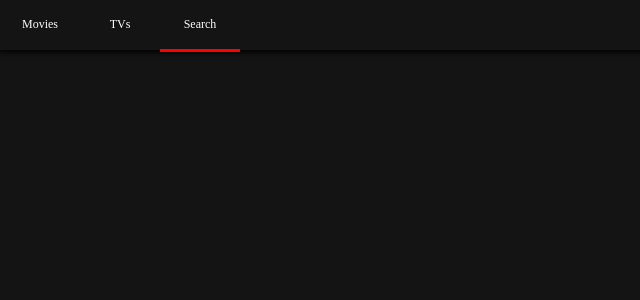
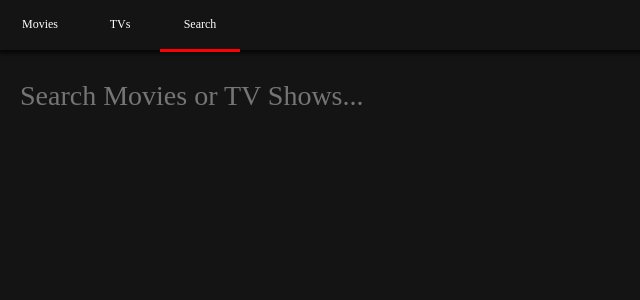
Before and after one commit to clemado1/clemflix, a React (Create React App) app: page /search in a window 1280 px wide. Shown: the top 300 px of the page, without its empty margins (0-640 px from the left). Built offline with nearby package versions, Linux system fonts and the light colour scheme.

Commit message:
update presenter-2

```diff
--- /dev/null
+++ b/src/Components/Message.js
@@ -0,0 +1,27 @@
+import React from "react";
+import PropTypes from "prop-types";
+import styled from "styled-components";
+
+const Container = styled.div`
+    width: 100vw;
+    display: flex;
+    justify-content: center;
+`;
+
+const Text = styled.span`
+    color: ${props=> props.color}
+    font-weight: 600;
+`;
+
+const Message = ({ text, color }) => (
+  <Container>
+    <Text>{text}</Text>
+  </Container>
+);
+
+Message.prototype = {
+  text: PropTypes.string.isRequired,
+  color: PropTypes.string.isRequired
+};
+
+export default Message;
--- a/src/Components/Section.js
+++ b/src/Components/Section.js
@@ -16,6 +16,9 @@
 
 const Grid = styled.div`
     margin-top: 25px;
+    display: grid;
+    grid-template-columns: repeat(auto-fill, 125px);
+    grid-gap: 25px;
 `;
 
 const Section = ({ title, children }) => (
--- a/src/Routes/Home/HomePresenter.js
+++ b/src/Routes/Home/HomePresenter.js
@@ -1,36 +1,44 @@
-import React from 'react';
-import PropTypes from 'prop-types';
-import styled from 'styled-components';
-import Section from "Components/Section"
-import Loader from '../../Components/Loader';
+import React from "react";
+import PropTypes from "prop-types";
+import styled from "styled-components";
+import Section from "Components/Section";
+import Loader from "../../Components/Loader";
+import Message from "../../Components/Message";
 
 const Container = styled.div`
-    padding: 0px 10px;
+  padding: 0px 20px;
 `;
 
 const HomePresenter = ({ nowPlaying, upcoming, popular, loading, error }) =>
-  loading ? ( <Loader /> ): (
+  loading ? (
+    <Loader />
+  ) : (
     <Container>
       {upcoming && upcoming.length > 0 && (
-        <Section title="Upcoming">{upcoming.map(movie => movie.title)}</Section>
+        <Section title="Upcoming">
+          {upcoming.map(movie => <span key={movie.id}>{movie.title}</span>)}
+        </Section>
       )}
       {nowPlaying && nowPlaying.length > 0 && (
         <Section title="Now Playing">
-          {nowPlaying.map(movie => movie.title)}
+          {nowPlaying.map(movie => <span key={movie.id}>{movie.title}</span>)}
         </Section>
       )}
       {popular && popular.length > 0 && (
-        <Section title="Popular">{popular.map(movie => movie.title)}</Section>
+        <Section title="Popular">
+          {popular.map(movie => <span key={movie.id}>{movie.title}</span>)}
+        </Section>
       )}
+      {error && <Message text={error} color="#e74c3c" />}
     </Container>
   );
 
 HomePresenter.propTypes = {
-    nowPlaying: PropTypes.array,
-    upcoming: PropTypes.array,
-    popular: PropTypes.array,
-    loading: PropTypes.bool.isRequired,
-    error: PropTypes.string
+  nowPlaying: PropTypes.array,
+  upcoming: PropTypes.array,
+  popular: PropTypes.array,
+  loading: PropTypes.bool.isRequired,
+  error: PropTypes.string
 };
 
 export default HomePresenter;
--- a/src/Routes/Search/SearchContainer.js
+++ b/src/Routes/Search/SearchContainer.js
@@ -12,12 +12,20 @@
     };
 
 
-    handleSubmit = () => {
+    handleSubmit = (event) => {
+        event.preventDefault();
         const { searchTerm } = this.state;
         if(searchTerm !== ""){
             this.searchByTerm();
         }
-    }
+    };
+
+    updateTerm = (event) => {
+        const { target: {value} } = event;
+        this.setState({
+            searchTerm: value
+        });
+    };
 
     searchByTerm = async() => {
         const { searchTerm } = this.state;
@@ -60,6 +68,7 @@
         loading={loading}
         error={error}
         handleSubmit={this.handleSubmit}
+        updateTerm={this.updateTerm}
         />;
     }
 };
--- a/src/Routes/Search/SearchPresenter.js
+++ b/src/Routes/Search/SearchPresenter.js
@@ -1,10 +1,71 @@
 import React from 'react';
 import PropTypes from 'prop-types';
 import styled from 'styled-components';
+import Loader from '../../Components/Loader';
+import Section from '../../Components/Section';
+import Message from '../../Components/Message';
+
+const Container = styled.div`
+  padding: 0px 20px;
+`;
+
+const Form = styled.form`
+  margin-bottom: 50px;
+  width: 100%;s
+`;
+
+const Input = styled.input`
+  all: unset;
+  font-size: 28px;
+  width: 100%;
+`;
 
 const SearchPresenter = ({
-    movieResults, tvResults, searchTerm, loading, error, handleSubmit
-}) => null;
+  movieResults,
+  tvResults,
+  searchTerm,
+  loading,
+  error,
+  handleSubmit,
+  updateTerm
+}) => (
+  <Container>
+    <Form onSubmit={handleSubmit}>
+      <Input
+        placeholder="Search Movies or TV Shows..."
+        value={searchTerm}
+        onChange={updateTerm}
+      />
+    </Form>
+    {loading ? (
+      <Loader />
+    ) : (
+      <>
+        {movieResults && movieResults.length > 0 && (
+          <Section title="Movie Result">
+            {movieResults.map(movie => (
+              <span key={movie.id}>{movie.title}</span>
+            ))}
+          </Section>
+        )}
+        {tvResults && tvResults.length > 0 && (
+          <Section title="Show Result">
+            {tvResults.map(show => (
+              <span key={show.id}>{show.name}</span>
+            ))}
+          </Section>
+        )}
+        {error && <Message text={error} color="#e74c3c" />}
+        {tvResults &&
+          movieResults &&
+          movieResults.length === 0 &&
+          tvResults.length === 0 && (
+            <Message text="Nothing Found" color="#95a5a6" />
+          )}
+      </>
+    )}
+  </Container>
+);
 
 SearchPresenter.propTypes = {
     movieResults: PropTypes.array,
@@ -12,7 +73,8 @@
     error: PropTypes.string,
     searchTerm: PropTypes.string,
     loading: PropTypes.bool.isRequired,
-    handleSubmit: PropTypes.func.isRequired
+    handleSubmit: PropTypes.func.isRequired,
+    updateTerm: PropTypes.func.isRequired
 
 };
 
--- a/src/Routes/TV/TVPresenter.js
+++ b/src/Routes/TV/TVPresenter.js
@@ -3,9 +3,10 @@
 import styled from 'styled-components';
 import Section from "Components/Section";
 import Loader from '../../Components/Loader';
+import Message from '../../Components/Message';
 
 const Container = styled.div`
-    padding: 0px 10px;
+    padding: 0px 20px;
 `;
 
 const TVPresenter = ({ topRated, popular, airingToday, loading, error }) =>
@@ -13,19 +14,20 @@
     <Container>
       {topRated && topRated.length > 0 && (
         <Section title="Top Rated Shows">
-          {topRated.map(show => show.name)}{" "}
+          {topRated.map(show => <span id={show.id}>{show.name}</span>)}{" "}
         </Section>
       )}
       {popular && popular.length > 0 && (
         <Section title="Popular Shows">
-          {popular.map(show => show.name)}{" "}
+          {popular.map(show => <span id={show.id}>{show.name}</span>)}{" "}
         </Section>
       )}
       {airingToday && airingToday.length > 0 && (
         <Section title="Airing Today Shows">
-          {airingToday.map(show => show.name)}{" "}
+          {airingToday.map(show => <span id={show.id}>{show.name}</span>)}{" "}
         </Section>
       )}
+      {error && <Message text={error} color="#e74c3c" />}
     </Container>
   );
 
```
Also changed, not shown: src/Components/NotFound.js (added, +26 -0 lines), src/Routes/Home/HomeContainer.js (line endings or trailing spaces).
